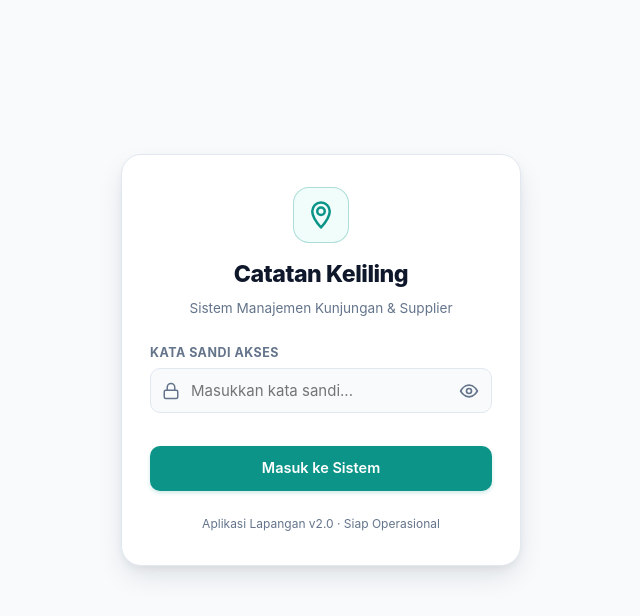
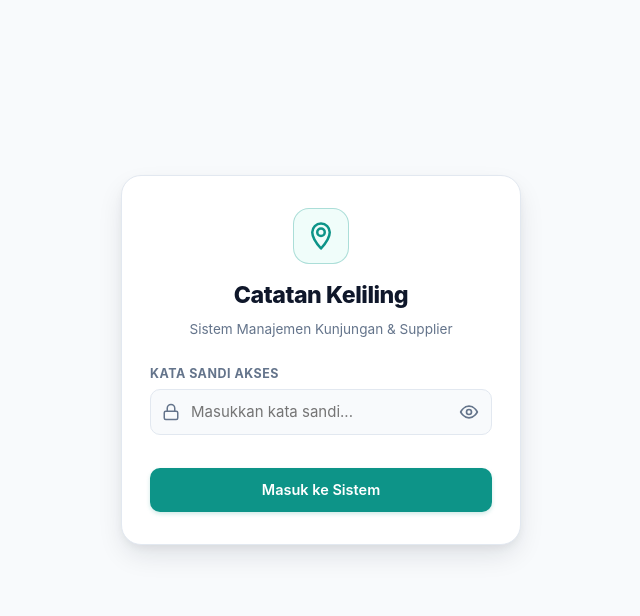
Before and after one commit to Khepzzz/Web_Keliling, a plain HTML site: page index.html in a window 1280 px wide. Shown: the whole page, without its empty margins (319-959 px from the left). Drawn offline with nearby package versions, Linux system fonts and the light colour scheme.

Commit message:
Update index.html

```diff
--- a/index.html
+++ b/index.html
@@ -37,9 +37,6 @@
       </div>
       <p class="err" id="loginErr"></p>
       <button id="loginBtn" style="width:100%">Masuk ke Sistem</button>
-    </div>
-    <div class="auth-footer">
-      <span>Aplikasi Lapangan v2.0 · Siap Operasional</span>
     </div>
   </div>
 </section>
```
